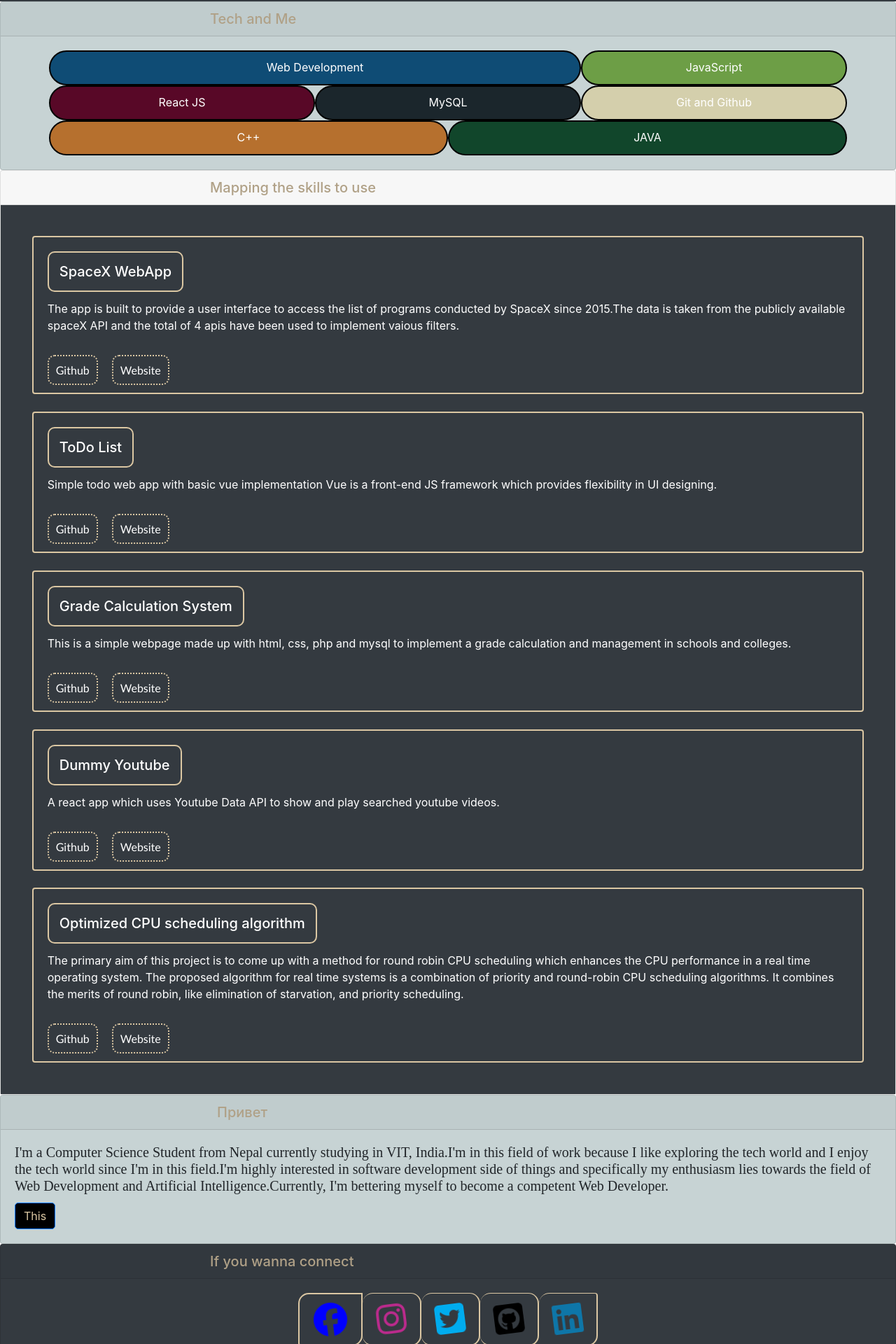
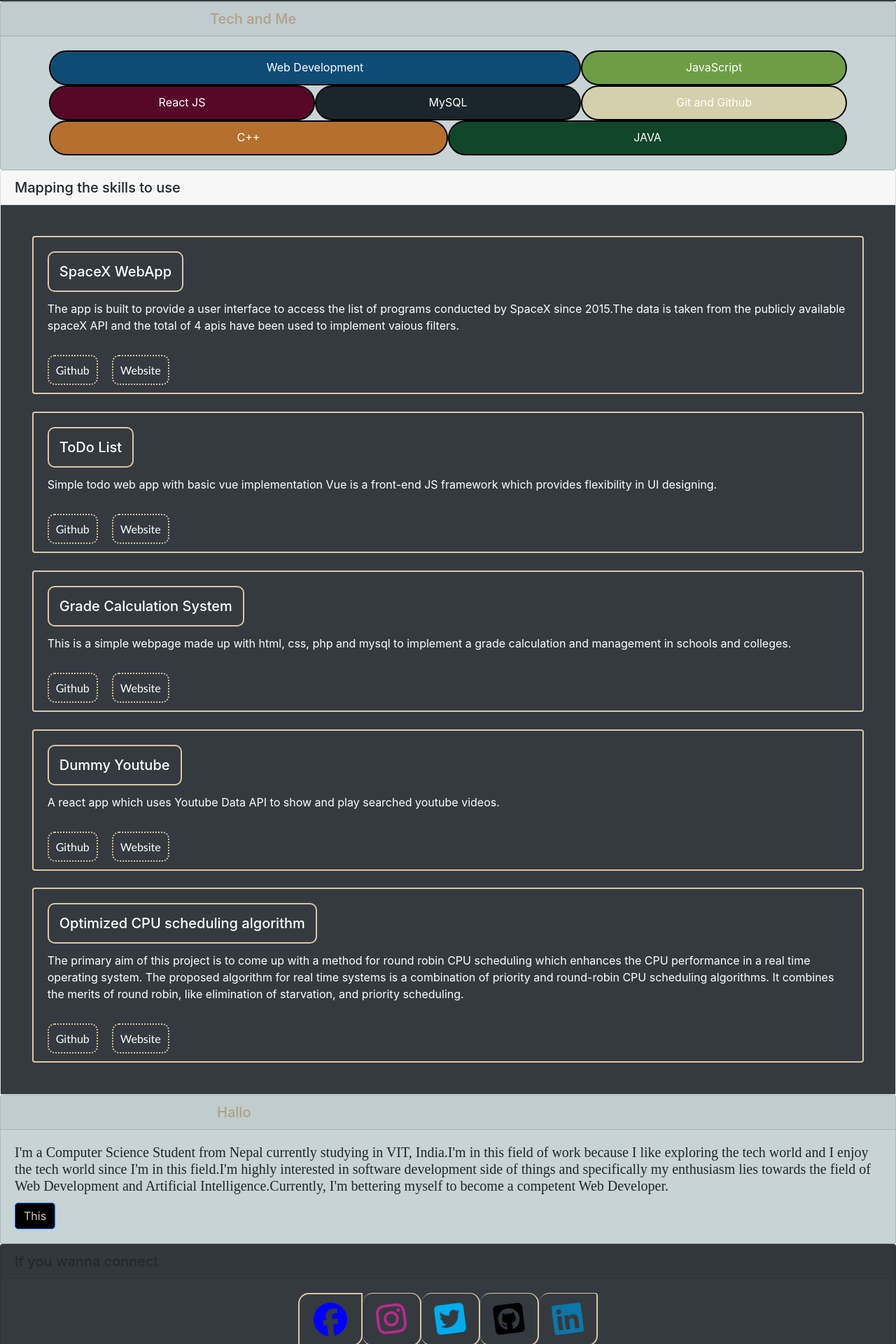
Before and after one commit to jaissugam/jaissugam.github.io, a React (Create React App) app: page / in a window 1280 px wide. Shown: the part 548-2468 px from the top of the page at 70% size. Built offline with nearby package versions, Linux system fonts and the light colour scheme.

Commit message:
Glitch removed

```diff
--- a/src/components/Footer.css
+++ b/src/components/Footer.css
@@ -2,20 +2,15 @@
     background-color: #343a40;
 }
 .foot h5{
-    animation: title 5s linear 5s infinite ;
+    animation: xyz 1s infinite ;
 
 }
-@keyframes title {
+@keyframes xyz {
     25%{
-       padding-left: 25%;
        color:rgb(219, 199, 163);
 
     }
-    50%{
-        padding-left: 40%;
-    }
     75%{
-        padding-left: 45%;
         color:whitesmoke;
     }
 
--- a/src/components/Project.css
+++ b/src/components/Project.css
@@ -1,18 +1,12 @@
 .projects h5{
-    animation: title 5s linear 5s infinite ;
+    animation: abc 2s infinite ;
 
 }
-@keyframes title {
+@keyframes abc {
     25%{
-       padding-left: 25%;
-       color:rgb(219, 199, 163);
-
-    }
-    50%{
-        padding-left: 35%;
+        color:rgb(219, 199, 163);
     }
     75%{
-        padding-left: 45%;
         color:black;
     }
 
--- a/src/components/Skills.css
+++ b/src/components/Skills.css
@@ -41,27 +41,3 @@
 .g{
     background-color: #11462b;
 }
-.about span::before {
-    content: "Hello";
-    animation: animate infinite 10s;
-    padding-left: 10px;
-}
-
-@keyframes animate {
-
-    25% {
-        content: "नमस्ते";
-    }
-    33%{
-        content:"Bonjour";
-    }
-    50% {
-        content: "Hola";
-    }
-    33%{
-        content:"Hallo";
-    }
-    75% {
-        content: "Привет";
-    }
-}
--- a/src/components/about.css
+++ b/src/components/about.css
@@ -23,3 +23,27 @@
 .about .card-title{
     font-family: cursive;
 }
+.about span::before {
+    content: "Hello";
+    animation: animate infinite 10s;
+    padding-left: 10px;
+}
+
+@keyframes animate {
+
+    25% {
+        content: "नमस्ते";
+    }
+    33%{
+        content: "Bonjour";
+    }
+    50% {
+        content: "Hola";
+    }
+    67%{
+        content:"Hallo";
+    }
+    75% {
+        content: "Привет";
+    }
+}
```
